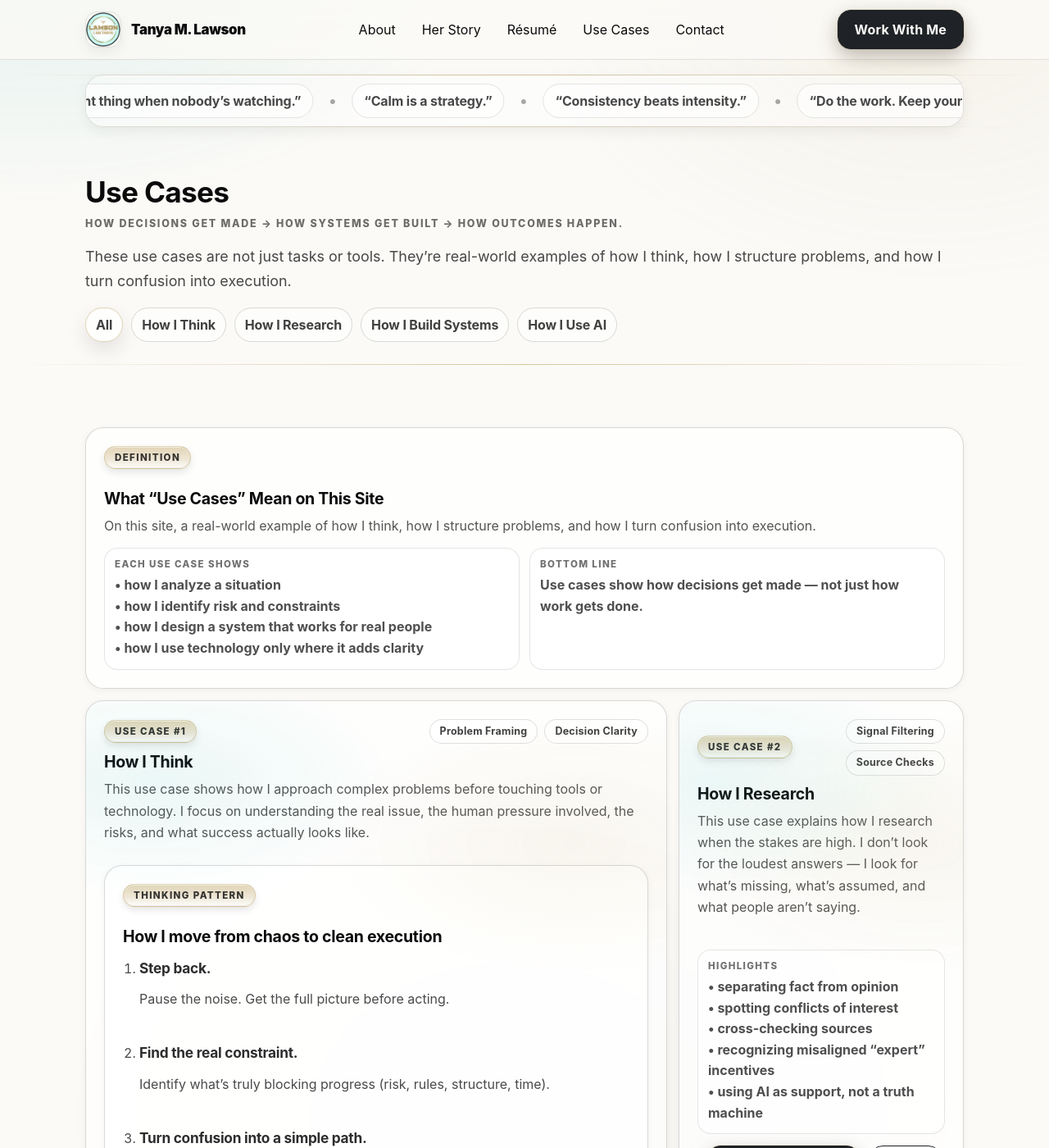
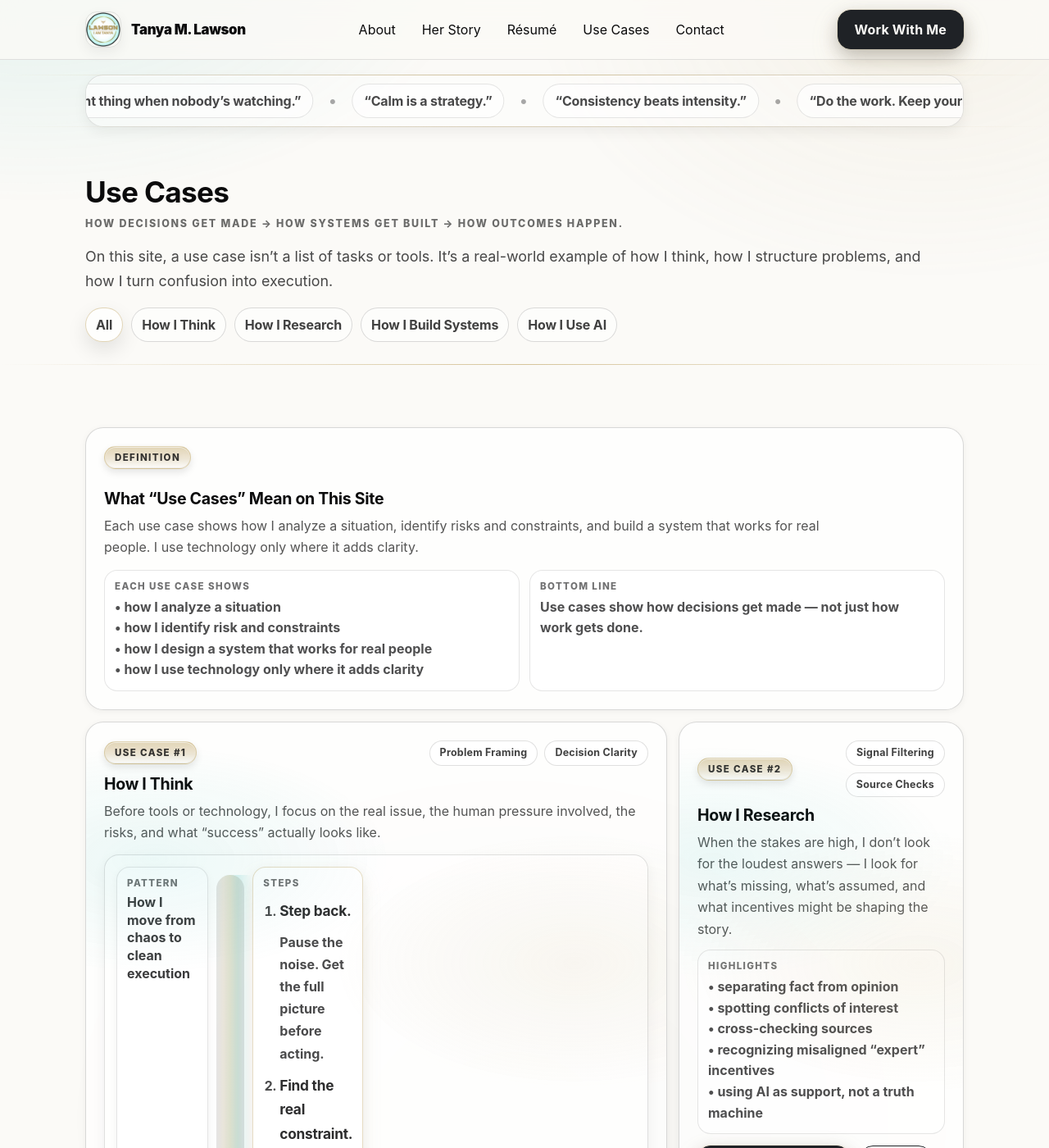
Before and after one commit to TanyaWBM1/TanyaLawson, a Jekyll site: the page built from use-cases/index.html, in a window 1280 px wide and 1400 px high. Shown: the whole window at 82% size. Built offline with Jekyll 4.4.1, drawn with Linux system fonts in a browser that asks for light colours; some of the changed text lies outside the part shown.

Commit message:
Update index.html

```diff
--- a/use-cases/index.html
+++ b/use-cases/index.html
@@ -14,8 +14,9 @@
       <div class="cta-kicker">How decisions get made → how systems get built → how outcomes happen.</div>
     </div>
 
-    <p class="hero-lead" style="max-width: 150ch;">
-      These use cases are not just tasks or tools. They’re real-world examples of how I think, how I structure problems, and how I turn confusion into execution.
+    <p class="hero-lead" style="max-width: 92ch;">
+      On this site, a use case isn’t a list of tasks or tools.
+      It’s a real-world example of how I think, how I structure problems, and how I turn confusion into execution.
     </p>
 
     <div class="usecases-filters" role="group" aria-label="Filter use cases">
@@ -32,12 +33,14 @@
   <div class="section-rule" aria-hidden="true"></div>
 
   <div class="container">
-    <!-- Definition block -->
+
+    <!-- Definition -->
     <article class="card reveal" aria-label="Definition of use cases">
       <div class="eyebrow">Definition</div>
       <h3 class="usecase-title">What “Use Cases” Mean on This Site</h3>
-      <p class="usecase-summary" style="max-width: 150ch;">
-        On this site, a real-world example of how I think, how I structure problems, and how I turn confusion into execution.
+      <p class="usecase-summary" style="max-width: 92ch;">
+        Each use case shows how I analyze a situation, identify risks and constraints, and build a system that works for real people.
+        I use technology only where it adds clarity.
       </p>
 
       <div class="usecase-details" style="margin-top: 14px;">
@@ -59,11 +62,11 @@
       </div>
     </article>
 
-    <!-- Use case cards -->
+    <!-- Use Case Grid -->
     <div class="bento usecases-grid" style="margin-top: 14px;">
 
       <!-- USE CASE #1 -->
-      <article class="card usecase span-8 reveal" data-tags="thinking systems documentation">
+      <article class="card usecase span-8 reveal" data-tags="thinking documentation">
         <div class="usecase-top">
           <div class="eyebrow">Use Case #1</div>
           <div class="usecase-badges">
@@ -73,60 +76,52 @@
         </div>
 
         <h3 class="usecase-title">How I Think</h3>
-        <p class="usecase-summary" style="max-width: 80ch;">
-          This use case shows how I approach complex problems before touching tools or technology.
-          I focus on understanding the real issue, the human pressure involved, the risks, and what success
-          actually looks like.<br><br>
+        <p class="usecase-summary" style="max-width: 84ch;">
+          Before tools or technology, I focus on the real issue, the human pressure involved, the risks,
+          and what “success” actually looks like.
         </p>
 
-        <!-- Thinking Pattern Diagram -->
-        <div class="card" aria-label="Thinking pattern">
-  <div class="eyebrow">Thinking Pattern</div>
-  <h3 class="usecase-title">How I move from chaos to clean execution</h3>
+        <!-- Thinking Pattern (visual block) -->
+        <div class="blueprint" aria-label="Thinking pattern">
+          <div class="bp-node">
+            <div class="bp-label">Pattern</div>
+            <div class="bp-value">How I move from chaos to clean execution</div>
+          </div>
 
-  <ol class="thinking-list">
-    <li>
-      <strong>Step back.</strong>
-      Pause the noise. Get the full picture before acting.<br><br>
-    </li>
-    <li>
-      <strong>Find the real constraint.</strong>
-      Identify what’s truly blocking progress (risk, rules, structure, time).<br><br>
-    </li>
-    <li>
-      <strong>Turn confusion into a simple path.</strong>
-      Convert complexity into clear next steps people can actually follow.<br><br>
-    </li>
-    <li>
-      <strong>Build a compliant system.</strong>
-      Design the structure so it works inside the rules — not against them.<br><br>
-    </li>
-    <li>
-      <strong>Execute + document.</strong>
-      Follow through with clean records so results hold up later.<br><br>
-    </li>
-  </ol>
-</div>
+          <div class="bp-line" aria-hidden="true"></div>
 
+          <div class="bp-node bp-node--outcome">
+            <div class="bp-label">Steps</div>
+            <div class="bp-value">
+              <ol class="thinking-list">
+                <li><strong>Step back.</strong> Pause the noise. Get the full picture before acting.</li>
+                <li><strong>Find the real constraint.</strong> Identify what’s truly blocking progress (risk, rules, structure, time).</li>
+                <li><strong>Turn confusion into a simple path.</strong> Convert complexity into clear next steps people can actually follow.</li>
+                <li><strong>Build a compliant system.</strong> Design the structure so it works inside the rules — not against them.</li>
+                <li><strong>Execute + document.</strong> Follow through with clean records so results hold up later.</li>
+              </ol>
+            </div>
+          </div>
+        </div>
 
-        <div class="usecase-details" style="margin-top: 14px;">
+        <div class="usecase-details">
           <div class="usecase-col">
             <div class="usecase-k">Includes two real examples</div>
             <div class="usecase-v">
               <strong>1A:</strong> Pro Se Handbook — turning legal confusion into clear next steps for people and small businesses.<br>
-              <strong>1B:</strong> Used Car Dealership Overhaul — solving a licensing blocker with a practical, compliant “office trailer” solution.
+              <strong>1B:</strong> Used car dealership overhaul — solving a licensing blocker with a practical, compliant “office trailer” solution.
             </div>
           </div>
           <div class="usecase-col">
             <div class="usecase-k">Why it matters</div>
             <div class="usecase-v">
-              This establishes me as strategic — not reactive — in high-stakes environments.
+              It shows strategic thinking under pressure — not reactive task completion.
             </div>
           </div>
         </div>
 
         <div class="usecase-actions">
-          <br><br><a class="btn btn-primary" href="/use-cases/how-i-think/">Read Use Case #1</a>
+          <a class="btn btn-primary" href="/use-cases/how-i-think/">Read Use Case #1</a>
           <a class="btn btn-ghost" href="/">Home</a>
         </div>
       </article>
@@ -143,8 +138,8 @@
 
         <h3 class="usecase-title">How I Research</h3>
         <p class="usecase-summary">
-          This use case explains how I research when the stakes are high. I don’t look for the loudest answers —
-          I look for what’s missing, what’s assumed, and what people aren’t saying.<br><br>
+          When the stakes are high, I don’t look for the loudest answers — I look for what’s missing,
+          what’s assumed, and what incentives might be shaping the story.
         </p>
 
         <div class="usecase-foot">
@@ -159,7 +154,7 @@
         </div>
 
         <div class="usecase-actions">
-          <br><br><a class="btn btn-primary" href="/use-cases/how-i-research/">Read Use Case #2</a>
+          <a class="btn btn-primary" href="/use-cases/how-i-research/">Read Use Case #2</a>
           <a class="btn btn-ghost" href="/">Home</a>
         </div>
       </article>
@@ -176,8 +171,8 @@
 
         <h3 class="usecase-title">How I Build Systems</h3>
         <p class="usecase-summary">
-          This use case shows how I turn complicated processes into clear, repeatable systems that real people can follow —
-          even under stress or time pressure.<br><br>
+          I turn complicated processes into clear, repeatable systems that real people can follow — even under stress,
+          time pressure, or limited budgets.
         </p>
 
         <div class="usecase-foot">
@@ -191,7 +186,7 @@
         </div>
 
         <div class="usecase-actions">
-          <br><br><a class="btn btn-primary" href="/use-cases/how-i-build-systems/">Read Use Case #3</a>
+          <a class="btn btn-primary" href="/use-cases/how-i-build-systems/">Read Use Case #3</a>
           <a class="btn btn-ghost" href="/">Home</a>
         </div>
       </article>
@@ -207,9 +202,9 @@
         </div>
 
         <h3 class="usecase-title">How I Use AI (Responsibly)</h3>
-        <p class="usecase-summary" style="max-width: 80ch;">
-          This use case shows how I use AI to reduce friction and improve clarity — without replacing judgment,
-          accountability, or human oversight. AI is an enhancer, not the brain.<br><br>
+        <p class="usecase-summary" style="max-width: 84ch;">
+          I use AI to reduce friction and improve clarity — without replacing judgment, accountability, or human oversight.
+          AI is an enhancer, not the brain.
         </p>
 
         <div class="usecase-details">
@@ -234,13 +229,14 @@
         </div>
 
         <div class="usecase-actions">
-          <br><br><a class="btn btn-primary" href="/use-cases/how-i-use-ai/">Read Use Case #4</a>
+          <a class="btn btn-primary" href="/use-cases/how-i-use-ai/">Read Use Case #4</a>
           <a class="btn btn-ghost" href="/">Home</a>
         </div>
       </article>
 
     </div>
 
+    <!-- Bottom CTA -->
     <div class="usecases-cta reveal">
       <div class="usecases-cta-inner">
         <div>
@@ -278,9 +272,7 @@
   }, { threshold: 0.12 });
   items.forEach(el => io.observe(el));
 
-  // ----------------------------
   // Filter chips
-  // ----------------------------
   const chips = document.querySelectorAll('.filter-chip');
   const cards = document.querySelectorAll('.usecase');
 
```
Also changed, not shown: other parts of use-cases/index.html (+1 -3 lines).
